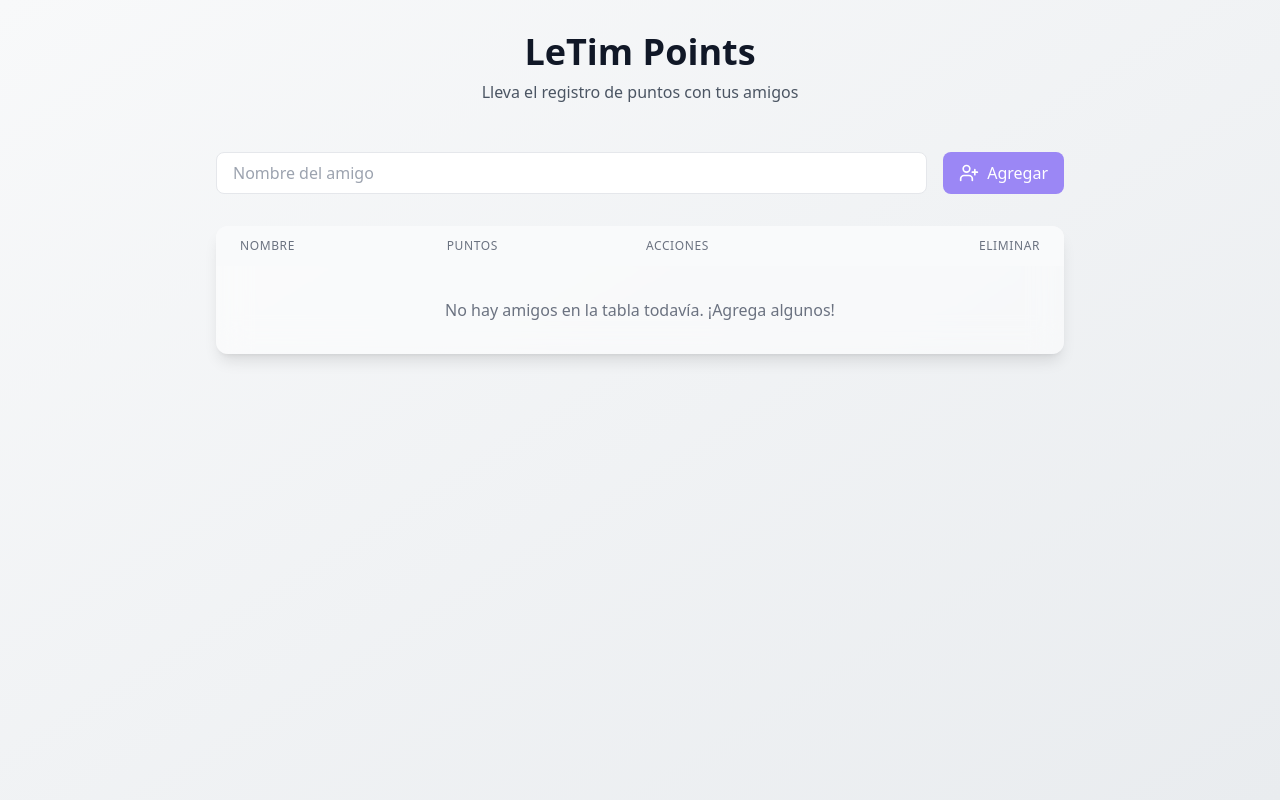
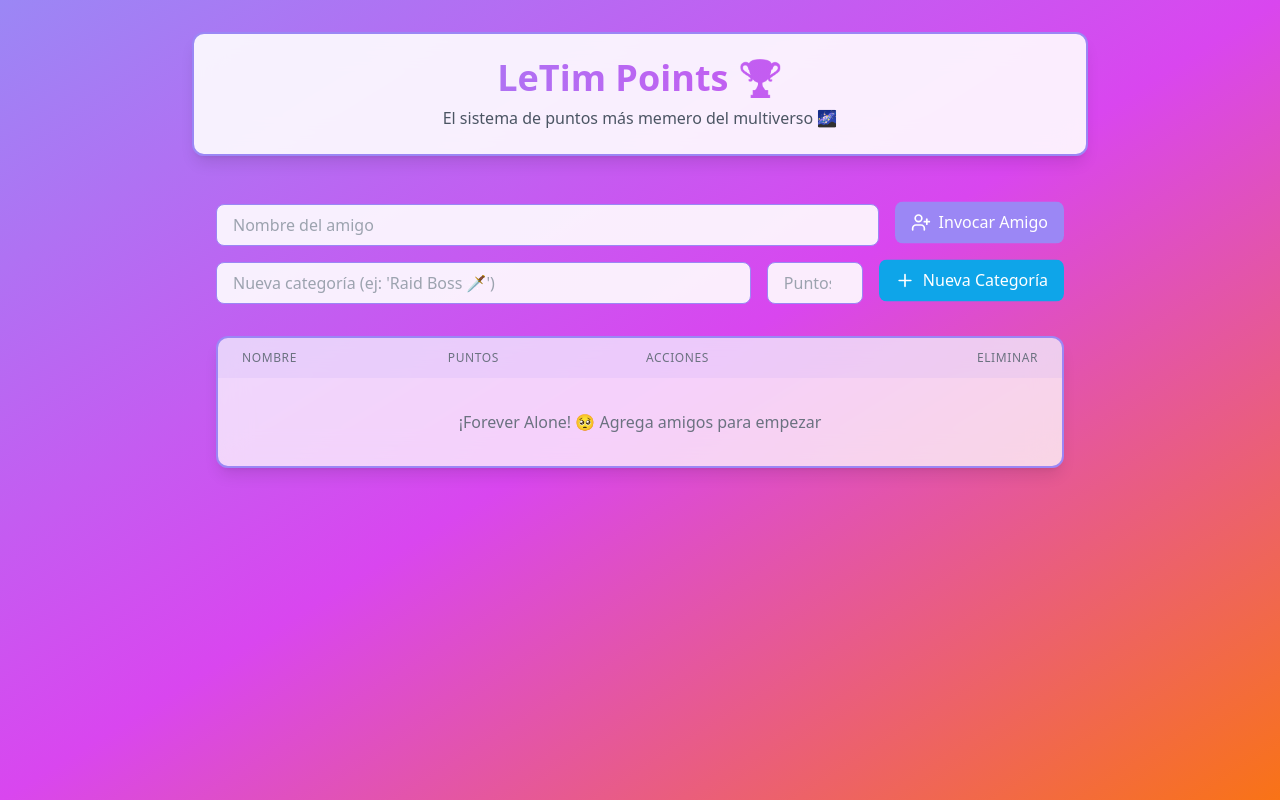
Before and after one commit to Gremiger/letermagic-points, a React (Vite) app: page / in a window 1280 px wide. Built offline with nearby package versions, Linux system fonts and the light colour scheme.

Commit message:
Add meme styles and categories
Adds meme styles to the application's UI.
Adds the ability to add more customizable categories that add or subtract points.

```diff
--- a/src/components/PointsTable.tsx
+++ b/src/components/PointsTable.tsx
@@ -1,7 +1,15 @@
 
 import React from "react";
-import { UserPlus, UserMinus, Plus, Minus } from "lucide-react";
+import { UserPlus, UserMinus, Plus, Minus, Trash2 } from "lucide-react";
 import { useToast } from "@/hooks/use-toast";
+
+interface PointCategory {
+  id: string;
+  name: string;
+  points: number;
+  backgroundColor: string;
+  textColor: string;
+}
 
 interface Friend {
   id: string;
@@ -9,16 +17,52 @@ interface Friend {
   points: number;
 }
 
+const DEFAULT_CATEGORIES: PointCategory[] = [
+  {
+    id: "1",
+    name: "Discord Gaming 🎮",
+    points: 5,
+    backgroundColor: "bg-[#8B5CF6]",
+    textColor: "text-white"
+  },
+  {
+    id: "2",
+    name: "Juntada IRL 🍺",
+    points: 10,
+    backgroundColor: "bg-[#F97316]",
+    textColor: "text-white"
+  },
+  {
+    id: "3",
+    name: "WhatsApp Memes 🤣",
+    points: 3,
+    backgroundColor: "bg-[#D946EF]",
+    textColor: "text-white"
+  },
+  {
+    id: "4",
+    name: "F por Inactividad 💀",
+    points: -5,
+    backgroundColor: "bg-[#DC2626]",
+    textColor: "text-white"
+  }
+];
+
 export const PointsTable = () => {
   const [friends, setFriends] = React.useState<Friend[]>([]);
   const [newFriendName, setNewFriendName] = React.useState("");
+  const [categories, setCategories] = React.useState<PointCategory[]>(DEFAULT_CATEGORIES);
+  const [newCategory, setNewCategory] = React.useState({
+    name: "",
+    points: 0,
+  });
   const { toast } = useToast();
 
   const addFriend = () => {
     if (!newFriendName.trim()) {
       toast({
-        title: "Error",
-        description: "Por favor ingresa un nombre",
+        title: "Bruh... 🤦‍♂️",
+        description: "¿Cómo vas a agregar alguien sin nombre?",
         variant: "destructive",
       });
       return;
@@ -33,9 +77,63 @@ export const PointsTable = () => {
     setFriends([...friends, newFriend]);
     setNewFriendName("");
     toast({
-      title: "¡Amigo agregado!",
-      description: `${newFriend.name} ha sido agregado a la tabla`,
+      title: "¡GO GO GO! 🚀",
+      description: `${newFriend.name} ha sido invocado a la tabla`,
     });
+  };
+
+  const addCategory = () => {
+    if (!newCategory.name.trim() || !newCategory.points) {
+      toast({
+        title: "Error 404: Cerebro no encontrado",
+        description: "Necesitas un nombre y puntos para la categoría",
+        variant: "destructive",
+      });
+      return;
+    }
+
+    const randomColors = [
+      { bg: "bg-[#8B5CF6]", text: "text-white" },
+      { bg: "bg-[#F97316]", text: "text-white" },
+      { bg: "bg-[#D946EF]", text: "text-white" },
+      { bg: "bg-[#0EA5E9]", text: "text-white" },
+    ];
+
+    const randomColor = randomColors[Math.floor(Math.random() * randomColors.length)];
+
+    const newCat: PointCategory = {
+      id: Date.now().toString(),
+      name: newCategory.name.trim(),
+      points: newCategory.points,
+      backgroundColor: randomColor.bg,
+      textColor: randomColor.text,
+    };
+
+    setCategories([...categories, newCat]);
+    setNewCategory({ name: "", points: 0 });
+    toast({
+      title: "¡Nueva categoría desbloqueada! 🎉",
+      description: `${newCat.name} ahora es parte del multiverso`,
+    });
+  };
+
+  const removeCategory = (id: string) => {
+    const category = categories.find(c => c.id === id);
+    if (categories.length <= 1) {
+      toast({
+        title: "¡No no no! 🙅‍♂️",
+        description: "Necesitas al menos una categoría, ¡no seas así!",
+        variant: "destructive",
+      });
+      return;
+    }
+    setCategories(categories.filter(c => c.id !== id));
+    if (category) {
+      toast({
+        title: "F en el chat",
+        description: `${category.name} ha sido enviado al shadow realm`,
+      });
+    }
   };
 
   const removeFriend = (id: string) => {
@@ -43,17 +141,20 @@ export const PointsTable = () => {
     setFriends(friends.filter((f) => f.id !== id));
     if (friend) {
       toast({
-        title: "Amigo eliminado",
-        description: `${friend.name} ha sido eliminado de la tabla`,
+        title: "RIP 💀",
+        description: `${friend.name} ha sido eliminado de la existencia`,
       });
     }
   };
 
-  const updatePoints = (id: string, amount: number, reason: string) => {
+  const updatePoints = (id: string, categoryId: string) => {
+    const category = categories.find(c => c.id === categoryId);
+    if (!category) return;
+
     setFriends(
       friends.map((friend) =>
         friend.id === id
-          ? { ...friend, points: friend.points + amount }
+          ? { ...friend, points: friend.points + category.points }
           : friend
       )
     );
@@ -61,34 +162,60 @@ export const PointsTable = () => {
     const friend = friends.find(f => f.id === id);
     if (friend) {
       toast({
-        title: `Puntos ${amount > 0 ? "agregados" : "restados"}`,
-        description: `${amount} puntos ${amount > 0 ? "agregados" : "restados"} a ${friend.name} por ${reason}`,
+        title: category.points > 0 ? "¡STONKS! 📈" : "NOT STONKS 📉",
+        description: `${category.points} puntos para ${friend.name} por ${category.name}`,
       });
     }
   };
 
   return (
     <div className="w-full max-w-4xl mx-auto p-6 space-y-6 animate-fadeIn">
-      <div className="flex gap-4 mb-8">
+      <div className="flex flex-col gap-4 mb-8">
+        <div className="flex gap-4">
           <input
             type="text"
             value={newFriendName}
             onChange={(e) => setNewFriendName(e.target.value)}
             placeholder="Nombre del amigo"
-          className="flex-1 px-4 py-2 rounded-lg border border-gray-200 focus:outline-none focus:ring-2 focus:ring-primary focus:border-transparent transition-all"
+            className="flex-1 px-4 py-2 rounded-lg border border-primary focus:outline-none focus:ring-2 focus:ring-primary focus:border-transparent transition-all bg-white bg-opacity-90"
           />
           <button
             onClick={addFriend}
-          className="flex items-center gap-2 px-4 py-2 bg-primary text-white rounded-lg hover:bg-opacity-90 transition-all"
+            className="flex items-center gap-2 px-4 py-2 bg-primary text-white rounded-lg hover:bg-opacity-90 transition-all animate-float"
           >
             <UserPlus size={20} />
-          Agregar
+            Invocar Amigo
           </button>
         </div>
 
-      <div className="bg-white bg-opacity-50 backdrop-blur-lg rounded-xl shadow-lg overflow-hidden">
+        <div className="flex gap-4">
+          <input
+            type="text"
+            value={newCategory.name}
+            onChange={(e) => setNewCategory({ ...newCategory, name: e.target.value })}
+            placeholder="Nueva categoría (ej: 'Raid Boss 🗡️')"
+            className="flex-1 px-4 py-2 rounded-lg border border-primary focus:outline-none focus:ring-2 focus:ring-primary focus:border-transparent transition-all bg-white bg-opacity-90"
+          />
+          <input
+            type="number"
+            value={newCategory.points || ""}
+            onChange={(e) => setNewCategory({ ...newCategory, points: Number(e.target.value) })}
+            placeholder="Puntos"
+            className="w-24 px-4 py-2 rounded-lg border border-primary focus:outline-none focus:ring-2 focus:ring-primary focus:border-transparent transition-all bg-white bg-opacity-90"
+          />
+          <button
+            onClick={addCategory}
+            className="flex items-center gap-2 px-4 py-2 bg-[#0EA5E9] text-white rounded-lg hover:bg-opacity-90 transition-all animate-float"
+          >
+            <Plus size={20} />
+            Nueva Categoría
+          </button>
+        </div>
+      </div>
+
+      <div className="bg-white bg-opacity-75 backdrop-blur-lg rounded-xl shadow-lg overflow-hidden border-2 border-primary hover:border-[#D946EF] transition-colors">
         <table className="w-full">
-          <thead className="bg-gray-50">
+          <thead className="bg-primary bg-opacity-10">
             <tr>
               <th className="px-6 py-3 text-left text-xs font-medium text-gray-500 uppercase tracking-wider">
                 Nombre
@@ -110,41 +237,35 @@ export const PointsTable = () => {
                 <td className="px-6 py-4 whitespace-nowrap text-sm font-medium text-gray-900">
                   {friend.name}
                 </td>
-                <td className="px-6 py-4 whitespace-nowrap text-sm text-gray-500">
+                <td className="px-6 py-4 whitespace-nowrap text-sm">
+                  <span className={`font-bold ${friend.points >= 0 ? 'text-green-600' : 'text-red-600'}`}>
                     {friend.points}
+                  </span>
                 </td>
                 <td className="px-6 py-4 whitespace-nowrap text-sm text-gray-500">
-                  <div className="flex gap-2">
+                  <div className="flex flex-wrap gap-2">
+                    {categories.map((category) => (
+                      <div key={category.id} className="flex items-center gap-1">
                         <button
-                      onClick={() => updatePoints(friend.id, 5, "Discord")}
-                      className="px-3 py-1 bg-green-100 text-green-800 rounded-full text-xs hover:bg-green-200 transition-colors"
+                          onClick={() => updatePoints(friend.id, category.id)}
+                          className={`px-3 py-1 ${category.backgroundColor} ${category.textColor} rounded-full text-xs hover:opacity-90 transition-all transform hover:scale-105`}
                         >
-                      Discord +5
+                          {category.name} {category.points >= 0 ? "+" : ""}{category.points}
                         </button>
                         <button
-                      onClick={() => updatePoints(friend.id, 10, "Juntada")}
-                      className="px-3 py-1 bg-blue-100 text-blue-800 rounded-full text-xs hover:bg-blue-200 transition-colors"
+                          onClick={() => removeCategory(category.id)}
+                          className="text-gray-400 hover:text-red-600 transition-colors"
                         >
-                      Juntada +10
+                          <Trash2 size={14} />
                         </button>
-                    <button
-                      onClick={() => updatePoints(friend.id, 3, "WhatsApp")}
-                      className="px-3 py-1 bg-purple-100 text-purple-800 rounded-full text-xs hover:bg-purple-200 transition-colors"
-                    >
-                      WhatsApp +3
-                    </button>
-                    <button
-                      onClick={() => updatePoints(friend.id, -5, "Inactividad")}
-                      className="px-3 py-1 bg-red-100 text-red-800 rounded-full text-xs hover:bg-red-200 transition-colors"
-                    >
-                      Inactivo -5
-                    </button>
+                      </div>
+                    ))}
                   </div>
                 </td>
                 <td className="px-6 py-4 whitespace-nowrap text-right text-sm font-medium">
                   <button
                     onClick={() => removeFriend(friend.id)}
-                    className="text-red-600 hover:text-red-900 transition-colors"
+                    className="text-red-600 hover:text-red-900 transition-colors transform hover:scale-110"
                   >
                     <UserMinus size={20} />
                   </button>
@@ -154,7 +275,7 @@ export const PointsTable = () => {
             {friends.length === 0 && (
               <tr>
                 <td colSpan={4} className="px-6 py-8 text-center text-gray-500">
-                  No hay amigos en la tabla todavía. ¡Agrega algunos!
+                  ¡Forever Alone! 🥺 Agrega amigos para empezar
                 </td>
               </tr>
             )}
--- a/src/pages/Index.tsx
+++ b/src/pages/Index.tsx
@@ -3,12 +3,14 @@ import { PointsTable } from "@/components/PointsTable";
 
 const Index = () => {
   return (
-    <div className="min-h-screen bg-gradient-to-br from-[#f8f9fa] to-[#e9ecef] p-8">
+    <div className="min-h-screen bg-gradient-to-br from-[#9b87f5] via-[#D946EF] to-[#F97316] p-8">
       <div className="max-w-4xl mx-auto space-y-6">
-        <div className="text-center space-y-2">
-          <h1 className="text-4xl font-bold text-gray-900">LeTim Points</h1>
+        <div className="text-center space-y-2 bg-white bg-opacity-90 backdrop-blur-lg rounded-xl p-6 shadow-lg border-2 border-primary hover:border-[#D946EF] transition-colors">
+          <h1 className="text-4xl font-bold text-transparent bg-clip-text bg-gradient-to-r from-primary to-[#D946EF]">
+            LeTim Points 🏆
+          </h1>
           <p className="text-gray-600">
-            Lleva el registro de puntos con tus amigos
+            El sistema de puntos más memero del multiverso 🌌
           </p>
         </div>
         <PointsTable />
```
Lines whose indentation alone changed are shown as unchanged.
